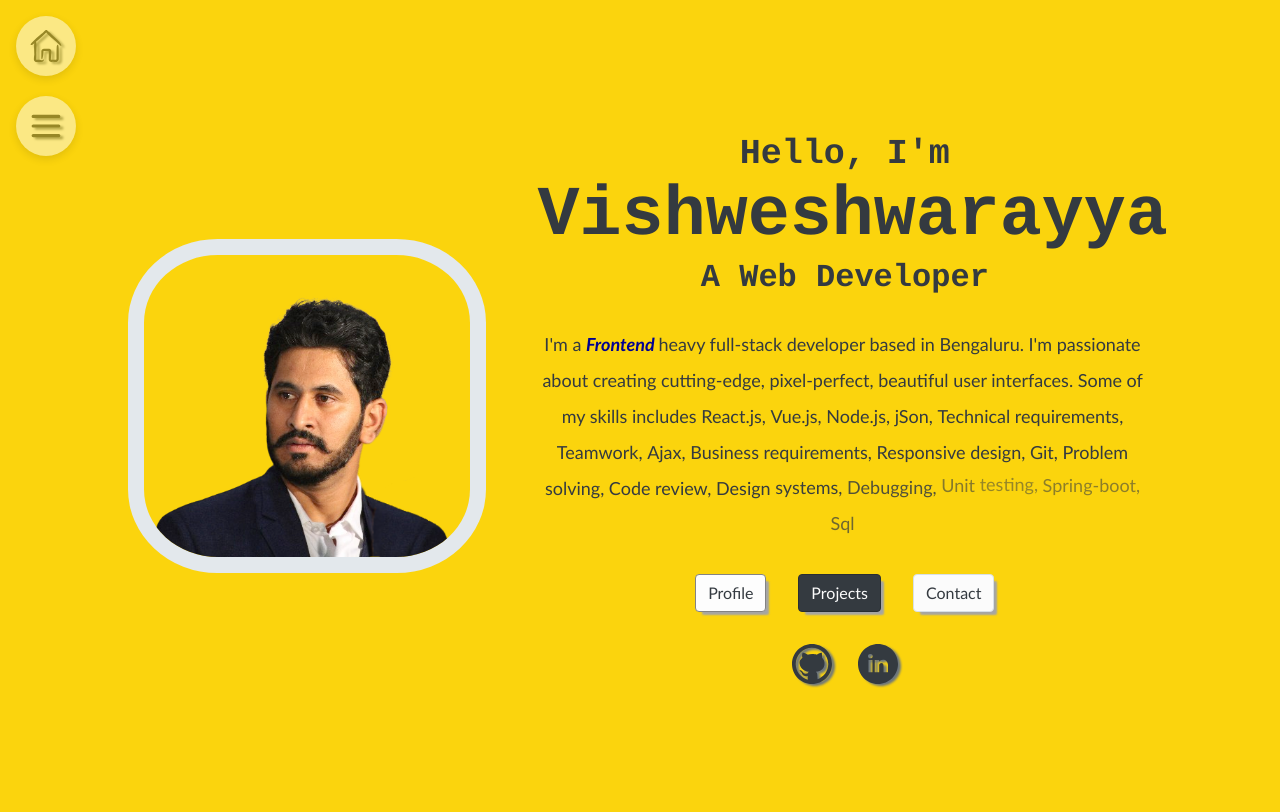
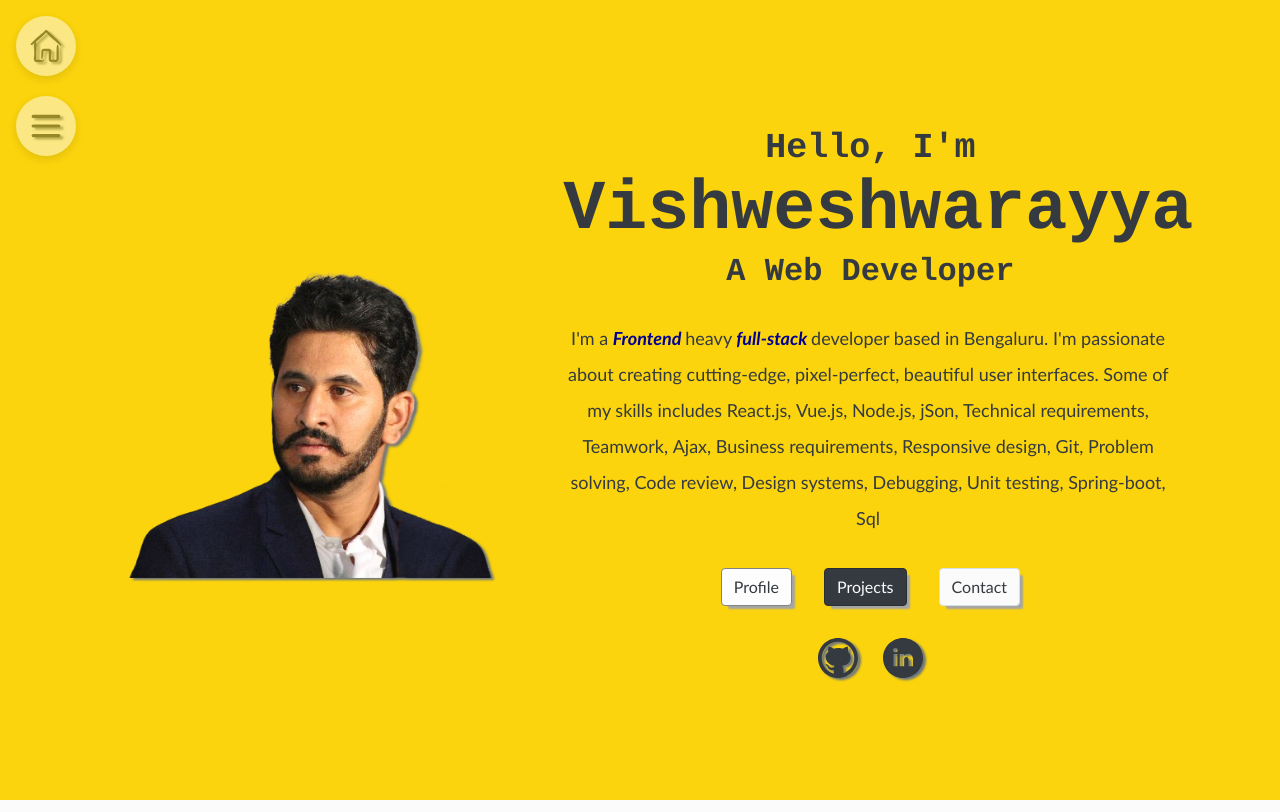
Before and after one commit to vishweshwaraiah/portfolio, a Vue app: page / in a window 1280 px wide. Built offline with nearby package versions, Linux system fonts and the light colour scheme.

Commit message:
Portfolio: Added cosmetic changes to portfolio

```diff
--- a/src/assets/styles/_variables.scss
+++ b/src/assets/styles/_variables.scss
@@ -18,7 +18,7 @@
   --gold: #ffd700;
 
   --dark-blue: #000091;
-  --light-blue: #6464fe;
+  --light-blue: #add8e6;
 
   // Named variables
   --sidebar-txt-color: #d0d0d2;
--- a/src/components/MasterAnimate.vue
+++ b/src/components/MasterAnimate.vue
@@ -16,7 +16,7 @@ const props = defineProps({
 const textArray = ref([])
 
 const styleObject = (idx) => ({
-  animationDelay: 0.75 + idx / 10 + 's'
+  animationDelay: 0.75 + idx / 25 + 's'
 })
 
 const spanClasses = (word) => {
@@ -54,7 +54,7 @@ onMounted(() => {
   line-height: 2;
 
   > span {
-    opacity: 0;
+    opacity: 0.2;
     position: relative;
     animation: moveText 0.75s forwards;
   }
--- a/src/components/MasterIcon.vue
+++ b/src/components/MasterIcon.vue
@@ -28,7 +28,7 @@ const props = defineProps({
     type: String
   },
   bgColor: {
-    default: 'var(--bg-color)',
+    default: '',
     type: String
   },
   labelAfter: {
@@ -45,10 +45,14 @@ const SvgIcon = defineAsyncComponent(() => {
   return import(`@/assets/icons/${props.svgName}.svg`)
 })
 
+const sizes = ['x-large', 'large', 'medium', 'small', 'x-small']
+
 const svgWrapper = computed(() => {
   const defaults = ['svg-holder']
 
-  defaults.push(props.size)
+  if (sizes.includes(props.size)) {
+    defaults.push(props.size)
+  }
 
   if (props.class) {
     defaults.push(props.class)
@@ -105,6 +109,7 @@ const getSize = computed(() => {
   justify-content: center;
   height: auto;
   width: auto;
+  z-index: 200;
 
   &.hover-inverse:hover svg {
     fill: v-bind(hoverColor);
--- a/src/subviews/DeveloperPicture.vue
+++ b/src/subviews/DeveloperPicture.vue
@@ -1,5 +1,6 @@
 <script setup>
 import { classNames } from '@/utils/globals.js'
+import MasterIcon from '@/components/MasterIcon.vue'
 import DevPic from '@/assets/Vishu.png'
 
 const props = defineProps({
@@ -14,6 +15,10 @@ const props = defineProps({
   width: {
     default: '50%',
     type: String
+  },
+  isSvg: {
+    default: false,
+    type: Boolean
   }
 })
 
@@ -35,7 +40,8 @@ const getClasses = () => {
 <template>
   <div :class="getClasses()">
     <span class="triangle"></span>
-    <img :src="DevPic" alt="Vishweshwarayya Kj" />
+    <MasterIcon v-if="isSvg" svgName="vishu" :size="width" />
+    <img v-else :src="DevPic" alt="Vishweshwarayya Kj" />
     <h1>{{ titleText }}</h1>
   </div>
 </template>
--- a/src/subviews/MasterTemplate.vue
+++ b/src/subviews/MasterTemplate.vue
@@ -1,5 +1,3 @@
-<script setup></script>
-
 <template>
   <main class="main_template">
     <div class="main_sidebar">
--- /dev/null
+++ b/src/subviews/RootTemplate.vue
@@ -0,0 +1,23 @@
+<script setup></script>
+
+<template>
+  <main class="root_template">
+    <slot></slot>
+  </main>
+</template>
+
+<style lang="scss" scoped>
+.root_template {
+  display: flex;
+  width: 100vw;
+  text-align: center;
+  align-items: center;
+  justify-content: space-around;
+  min-height: 100vh;
+  height: 100%;
+  color: var(--item-color);
+  background-color: var(--theme-color);
+  padding: 0 10%;
+  gap: 5%;
+}
+</style>
--- a/src/views/AboutDev.vue
+++ b/src/views/AboutDev.vue
@@ -1,25 +1,12 @@
 <script setup>
 import DeveloperPicture from '@/subviews/DeveloperPicture.vue'
+import RootTemplate from '@/subviews/RootTemplate.vue'
 
 const devName = 'Vishweshwarayya Kj'
 </script>
 
 <template>
-  <div class="about_dev">
-    <DeveloperPicture :titleText="devName" />
-  </div>
+  <RootTemplate class="about_dev">
+    <DeveloperPicture :titleText="devName" width="30vw" :isSvg="true" />
+  </RootTemplate>
 </template>
-
-<style lang="scss" scoped>
-.about_dev {
-  display: flex;
-  width: 100%;
-  flex: 1;
-  text-align: center;
-  align-items: center;
-  justify-content: center;
-  height: 100vh;
-  color: var(--item-color);
-  background-color: var(--theme-color);
-}
-</style>
--- a/src/views/ContactMe.vue
+++ b/src/views/ContactMe.vue
@@ -1,34 +1,23 @@
 <script setup>
+import RootTemplate from '@/subviews/RootTemplate.vue'
+
 const contact = '+91-7353333573'
 </script>
 
 <template>
-  <div class="contact_me">
+  <RootTemplate class="contact_me">
+    <h4>Call me on</h4>
     <h1>{{ contact }}</h1>
-  </div>
+  </RootTemplate>
 </template>
 
 <style lang="scss" scoped>
 .contact_me {
-  display: flex;
-  width: 100vw;
-  text-align: center;
-  align-items: center;
-  justify-content: space-around;
-  height: 100vh;
-  color: var(--item-color);
-  background-color: var(--theme-color);
-  padding: 10%;
-  gap: 5%;
+  flex-direction: column;
+  justify-content: center;
 
   > * {
     text-align: left;
   }
 }
-
-@media print {
-  .contact_me {
-    height: 100vh;
-  }
-}
 </style>
--- a/src/views/MyPortfolio.vue
+++ b/src/views/MyPortfolio.vue
@@ -5,6 +5,7 @@ import { openLink } from '@/utils/globals.js'
 import { linkedIn, github } from '@/utils/constants.js'
 import useSkillsStore from '@/stores/skills.js'
 import DeveloperPicture from '@/subviews/DeveloperPicture.vue'
+import RootTemplate from '@/subviews/RootTemplate.vue'
 import MasterButton from '@/components/MasterButton.vue'
 import MasterAnimate from '@/components/MasterAnimate.vue'
 import MasterIcon from '@/components/MasterIcon.vue'
@@ -16,7 +17,7 @@ const skills = useSkillsStore()
 
 const devSkills = skills.getSkills
 
-const hlText = ref(['frontend'])
+const hlText = ref(['frontend', 'full-stack'])
 
 const toProfile = () => {
   router.push('/profile')
@@ -58,8 +59,8 @@ const goTo = (type) => {
 </script>
 
 <template>
-  <div class="my_portfolio">
-    <DeveloperPicture class="dev_pic" width="100%" />
+  <RootTemplate class="my_portfolio">
+    <DeveloperPicture class="dev_pic" width="30vw" :isSvg="true" />
     <div class="dev_details">
       <div class="dev_title wobble mb-3">
         <span class="dev_greet">Hello, I'm</span>
@@ -97,22 +98,11 @@ const goTo = (type) => {
         />
       </div>
     </div>
-  </div>
+  </RootTemplate>
 </template>
 
 <style lang="scss" scoped>
 .my_portfolio {
-  display: flex;
-  width: 100vw;
-  text-align: center;
-  align-items: center;
-  justify-content: space-around;
-  height: auto;
-  color: var(--item-color);
-  background-color: var(--theme-color);
-  padding: 10%;
-  gap: 5%;
-
   > * {
     text-align: center;
   }
@@ -202,10 +192,4 @@ const goTo = (type) => {
     }
   }
 }
-
-@media print {
-  .my_portfolio {
-    height: 100vh;
-  }
-}
 </style>
```
